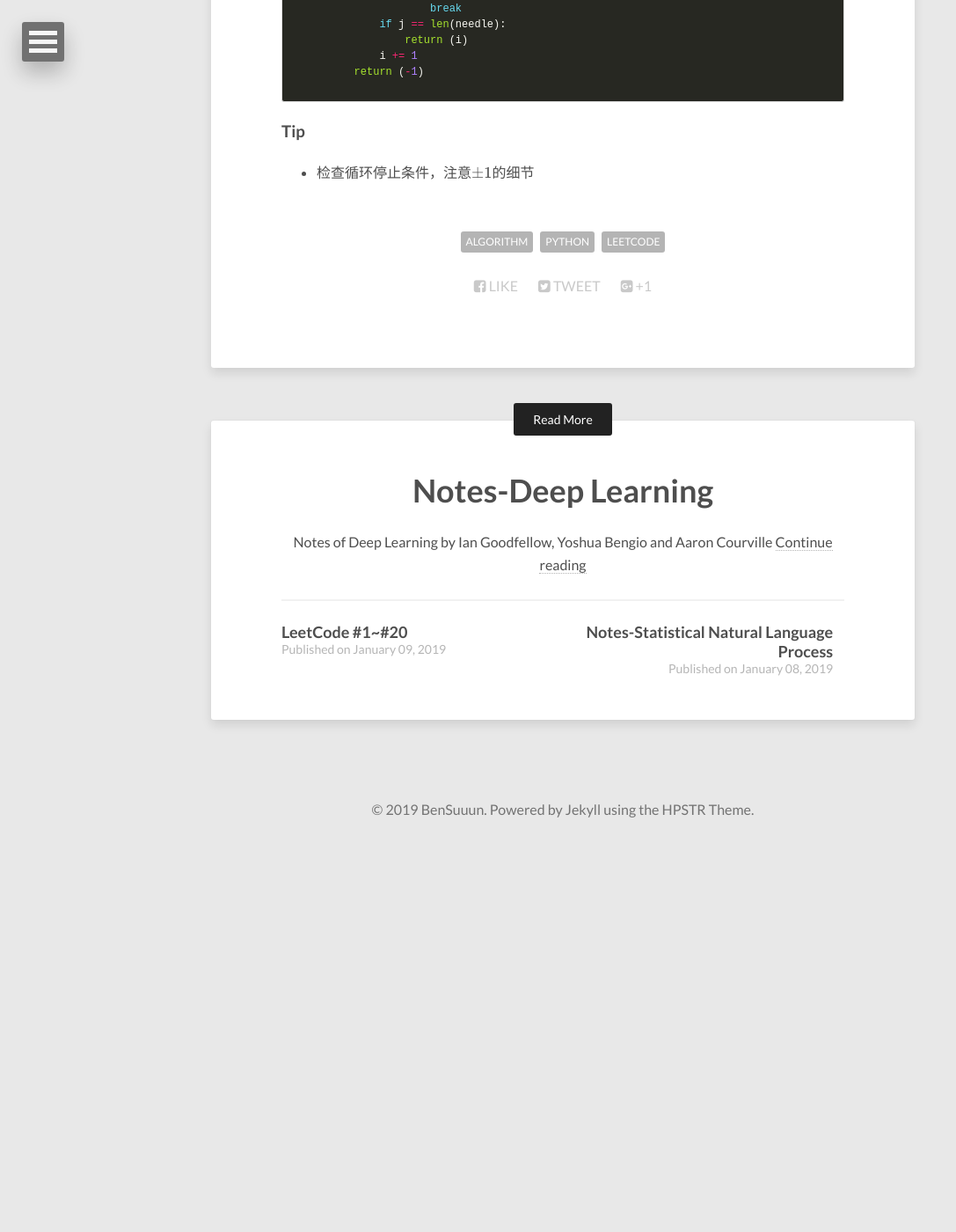
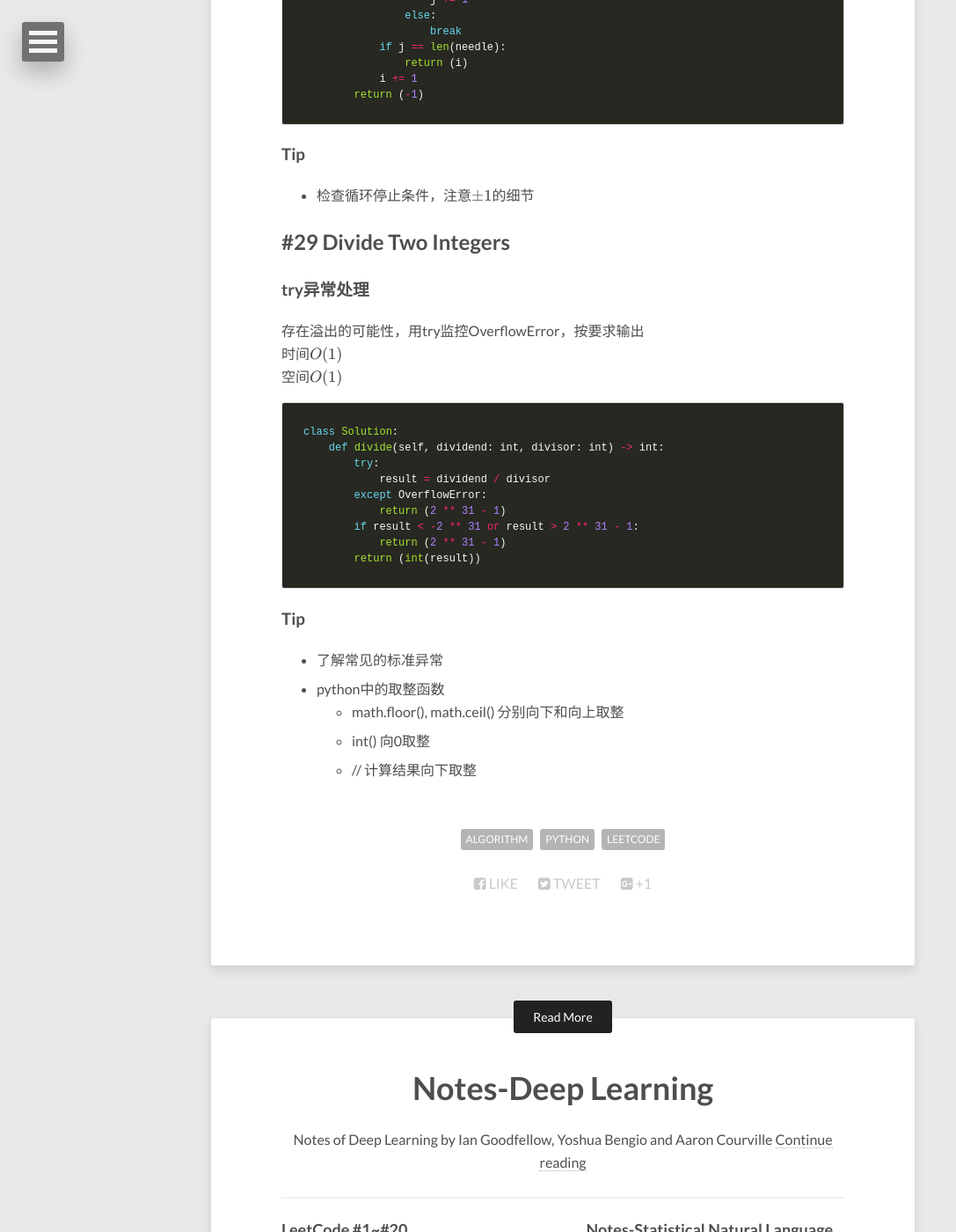
Before and after one commit to Wangbin-Sun/wangbin-sun.github.io, a Jekyll site: the page built from _posts/2019-03-09-leetcode-21-to-40.md, in a window 1280 px wide and 1400 px high, scrolled down 6854 px. Shown: the whole window at 88% size, without its empty margins (0-1087 px from the left). Built offline with Jekyll 4.4.1, drawn with Linux system fonts in a browser that asks for light colours; nearby versions of some CDN libraries; formulas are drawn with MathJax 3; before the commit the page ends 7815 px from its top, so only the background shows below that; some of the changed text lies outside the part shown.

Commit message:
Update Leetcode to #29

````diff
--- a/_posts/2019-03-09-leetcode-21-to-40.md
+++ b/_posts/2019-03-09-leetcode-21-to-40.md
@@ -300,3 +300,28 @@ class Solution:
 
 ### Tip
 * 检查循环停止条件，注意$\pm 1$的细节
+
+## #29 Divide Two Integers
+
+### try异常处理
+存在溢出的可能性，用try监控OverflowError，按要求输出
+时间$O(1)$
+空间$O(1)$
+```python
+class Solution:
+    def divide(self, dividend: int, divisor: int) -> int:
+        try:
+            result = dividend / divisor
+        except OverflowError:
+            return (2 ** 31 - 1)
+        if result < -2 ** 31 or result > 2 ** 31 - 1:
+            return (2 ** 31 - 1)
+        return (int(result))
+```
+
+### Tip
+* 了解常见的标准异常
+* python中的取整函数
+    * math.floor(), math.ceil() 分别向下和向上取整
+    * int() 向0取整
+    * // 计算结果向下取整
````
